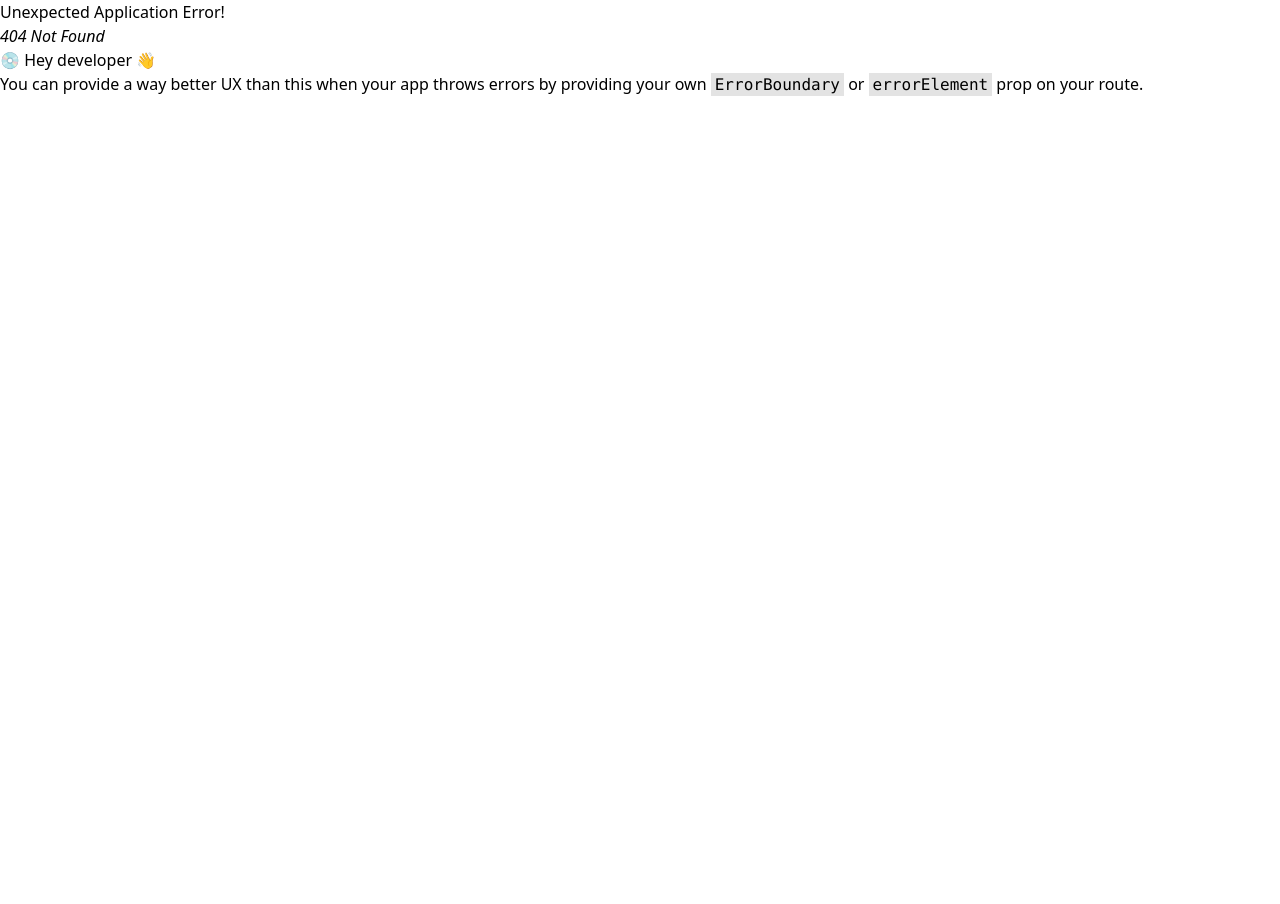
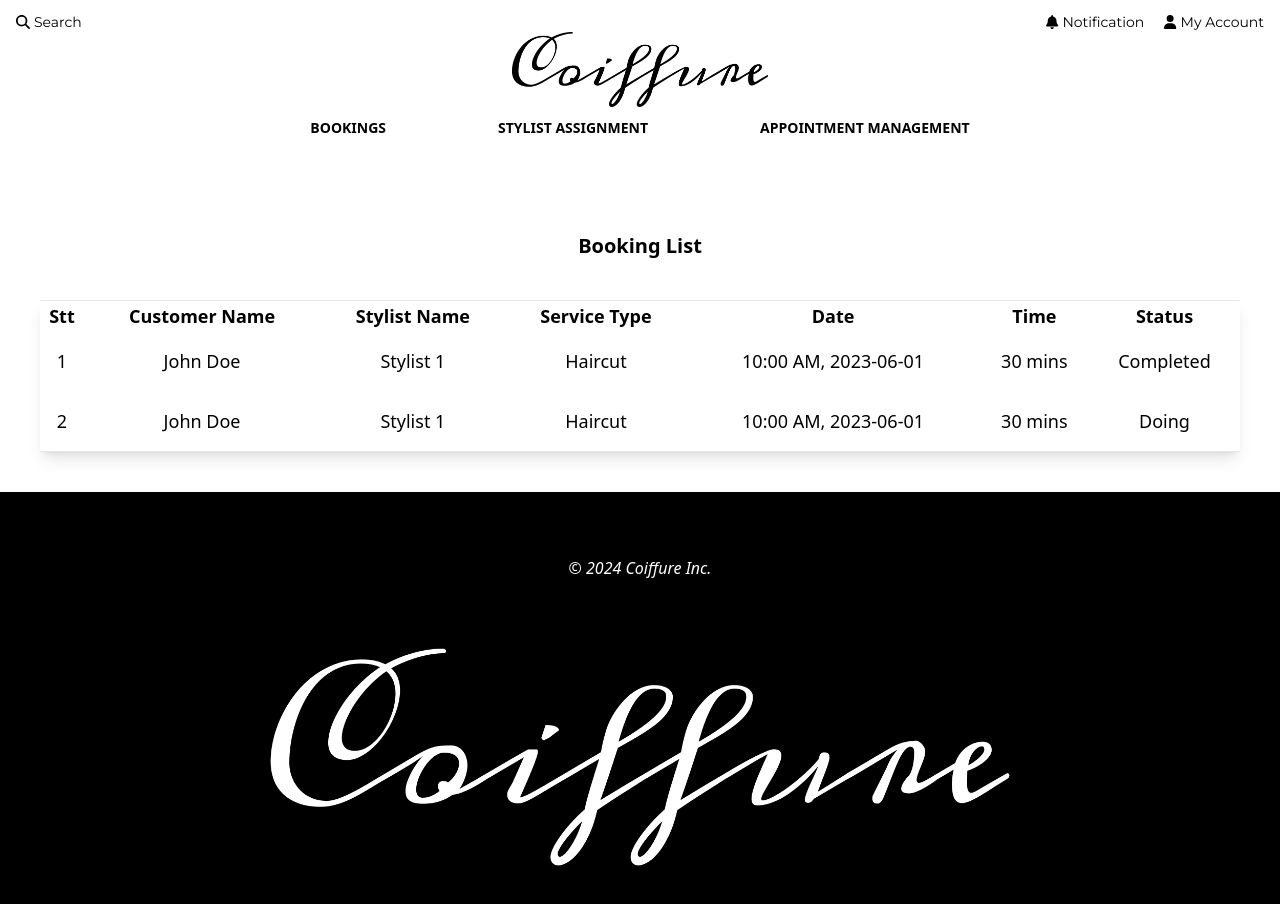
Before and after one commit to nguyenmse181820/HairSalon_FRONT, a React (Vite) app: page /staff/bookings in a window 1280 px wide. Before the commit this address had no page. Shown: the top 904 px of the page. Before the commit the page ends 800 px from the top, so only its background shows below. Built offline with nearby package versions, Linux system fonts and the light colour scheme.

Commit message:
staff booking

```diff
--- /dev/null
+++ b/src/components/staff/NavbarStaff.jsx
@@ -0,0 +1,98 @@
+import React, { useState, useEffect } from 'react'
+import Logo from '../../assets/coiffure-logo.png';
+import { FontAwesomeIcon } from "@fortawesome/react-fontawesome";
+import { faBars, faHeadphonesSimple, faMagnifyingGlass, faUser, faCalendar, faBell, faTimes } from '@fortawesome/free-solid-svg-icons';
+
+function NavBarStaff() {
+    const [menuOpen, setMenuOpen] = useState(false);
+    const [isOpen, setIsOpen] = useState(false);
+    const toggleMenu = () => {
+        setMenuOpen(!menuOpen);
+    };
+
+
+    useEffect(() => {
+        const handleResize = () => {
+            if (window.innerWidth >= 1024) {
+                setMenuOpen(false);
+            }
+        };
+
+        window.addEventListener('resize', handleResize);
+
+        return () => window.removeEventListener('resize', handleResize);
+    }, []);
+
+    return (
+        <header>
+            <div className='sticky-container fixed w-full z-10 bg-white'>
+                <div className='top-header-row flex items-center px-4 pt-3'>
+                    <div className='left-container w-1/2 flex space-x-5 font-montserrat text-sm'>
+
+                        <div>
+                            <FontAwesomeIcon className='cursor-pointer hover:scale-110 transition-transform duration-200 pr-1' icon={faMagnifyingGlass} />
+                            <a className='hidden lg:inline-block' href="">Search</a>
+                        </div>
+                    </div>
+                    <div className='right-container w-1/2 flex justify-end space-x-5 font-montserrat text-sm'>
+                        <div className='flex items-center'>
+                            <FontAwesomeIcon className='cursor-pointer hover:scale-110 transition-transform duration-200 pr-1' icon={faBell} />
+                            <a className='hidden lg:inline-block' href="">Notification</a>
+                        </div>
+                        <div className='flex items-center'>
+                            <FontAwesomeIcon className='cursor-pointer hover:scale-110 transition-transform duration-200 pr-1' icon={faUser} />
+                            <a className='hidden lg:inline-block' href="">My Account</a>
+                        </div>
+
+                    </div>
+                </div>
+
+                <div className='middle-header-row flex items-center justify-center'>
+                    <a className='flex justify-center  ' href="/stylist"><img className='w-1/4 lg:w-1/5' src={Logo} alt="Logo Coiffure" /></a>
+                </div>
+
+                <div className="menustylist-bar">
+                    <ul className="hidden lg:flex justify-center items-center space-x-[7rem] list-none pt-2">
+
+                        <li><a href="/staff/bookings" className="nav-link font-semibold text-sm uppercase">Bookings</a></li>
+                        <li><a href="/staff/stylist_assignment" className="nav-link font-semibold text-sm uppercase">Stylist Assignment</a></li>
+                        <li><a href="/staff/management" className="nav-link font-semibold text-sm uppercase">Appointment Management</a></li>
+
+                    </ul>
+
+                    <div className='flex justify-end pr-5 text-2xl'>
+                        <FontAwesomeIcon className='lg:hidden cursor-pointer hover:rotate-90 transition-transform duration-500 ease-in-out' icon={faBars} onClick={toggleMenu} />
+                    </div>
+
+                    <div className={`fixed inset-0 bg-white p-8 transform ${menuOpen ? 'translate-x-0' : 'translate-x-full'} transition-transform duration-500 ease-in-out`}>
+                        <div className='flex justify-end'>
+                            <FontAwesomeIcon icon={faTimes} size="2x" className="cursor-pointer hover:rotate-90 transition-transform duration-500 ease-in-out" onClick={toggleMenu} />
+                        </div>
+                        <div>
+                            <div className='flex items-center justify-center'>
+                                <img className='w-1/2 mb-12' src={Logo} alt="Logo Coiffure" />
+                            </div>
+                        </div>
+                        <ul className="flex flex-col items-center space-y-8 text-xl">
+                            {['DATE', 'SERVICE STATUS', 'EARNING'].map((menuItem, i) => (
+                                <li key={i} className="nav-link font-semibold cursor-pointer">{menuItem}</li>
+                            ))}
+                            <li className='flex flex-col items-center relative'>
+                                <button onClick={() => setIsOpen((prev) => !prev)} type='button' className='nav-link font-semibold text-xl uppercase '>Appointment</button>
+                                {isOpen && (
+                                    <ul className='absolute flex flex-col items-center bg-black text-white w-[220px] my-10 '>
+                                        <li className='py-2 px-[46px] font-semibold text-sm uppercase hover:bg-white hover:bg-opacity-30'><a href="" >View Appointment</a></li>
+                                        <li className='py-2 px-[14px] font-semibold text-sm uppercase hover:bg-white hover:bg-opacity-30'><a href="" >Management Appointment</a></li>
+                                    </ul>
+                                )
+                                }
+                            </li>
+                        </ul>
+                    </div>
+                </div>
+            </div>
+        </header>
+    )
+}
+
+export default NavBarStaff
--- /dev/null
+++ b/src/pages/frame/StaffFrame.jsx
@@ -0,0 +1,21 @@
+import React from 'react'
+import NavBarStaff from '../../components/staff/NavbarStaff'
+import { Outlet } from 'react-router-dom'
+import Footer from '../../components/Footer'
+import { Toaster } from 'sonner'
+
+function StaffFrame() {
+  return (
+    <div>
+      <Toaster position='top-right' richColors expand={true}></Toaster>
+      <NavBarStaff />
+      <div className='pt-32 lg:pt-48'>
+        <Outlet />
+      </div>
+      <Footer />
+
+    </div>
+  )
+}
+
+export default StaffFrame
--- /dev/null
+++ b/src/pages/staffpage/Bookings.jsx
@@ -0,0 +1,67 @@
+import React from 'react'
+
+function Bookings() {
+  const bookings = [
+    {
+      stt: 1,
+      customerName: 'John Doe',
+      stylistName: 'Stylist 1',
+      serviceType: 'Haircut',
+      date: '10:00 AM, 2023-06-01',
+      time: '30 mins',
+      status: 'Completed',
+    },
+    {
+      stt: 2,
+      customerName: 'John Doe',
+      stylistName: 'Stylist 1',
+      serviceType: 'Haircut',
+      date: '10:00 AM, 2023-06-01',
+      time: '30 mins',
+      status: 'Doing',
+    }
+  ]
+
+  return (
+    <div>
+      <div className='mx-auto text-center font-bold text-xl mt-10'>Booking List</div>
+      <div className='shadow-lg flex flex-col mt-10 mb-10 mx-6 lg:mx-10 text-sm lg:text-lg'>
+        <table className='table-auto border border-solid border-l-0 border-r-0'>
+          <thead className=''>
+            <tr>
+              <th>Stt</th>
+              <th>Customer Name</th>
+              <th>Stylist Name</th>
+              <th className='hidden sm:table-cell'>Service Type</th>
+              <th>Date</th>
+              <th className='hidden sm:table-cell'>Time</th>
+              <th>Status</th>
+            </tr>
+
+          </thead>
+          <tbody className='text-center  '>
+            {bookings.map((item) => {
+              return (
+                <tr key={item.stt} className=''>
+                  <td className='py-4'>{item.stt}</td>
+                  <td className='py-4'>{item.customerName}</td>
+                  <td className='py-4'>{item.stylistName}</td>
+                  <td className='hidden sm:table-cell py-4'>{item.serviceType}</td>
+                  <td className='py-4'>{item.date}</td>
+                  <td className='hidden sm:table-cell py-4'>{item.time}</td>
+                  <td className='flex justify-center py-4'>
+                    <div className=''>{item.status}</div>
+                  </td>
+                </tr>
+              )
+            })
+            }
+
+          </tbody>
+        </table>
+      </div>
+    </div>
+  )
+}
+
+export default Bookings
```
Also changed, not shown: src/main.jsx (+13 -1 lines).
